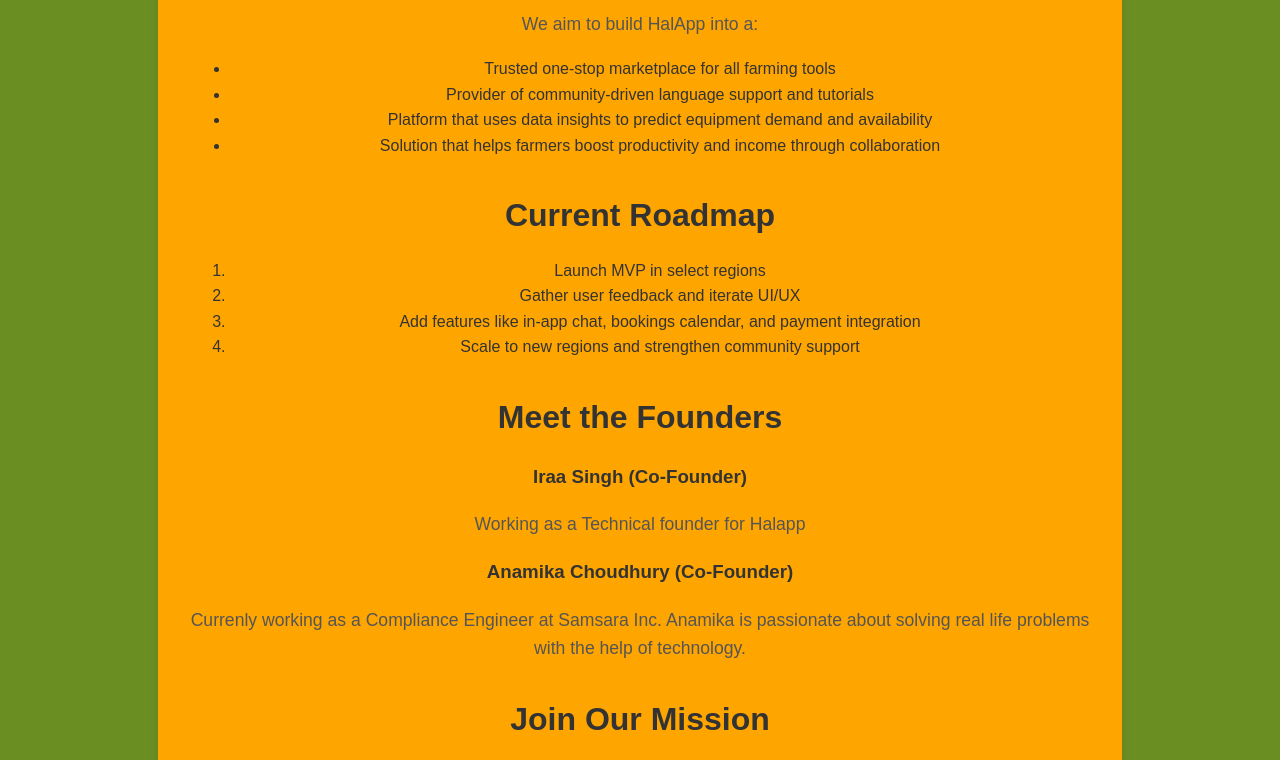
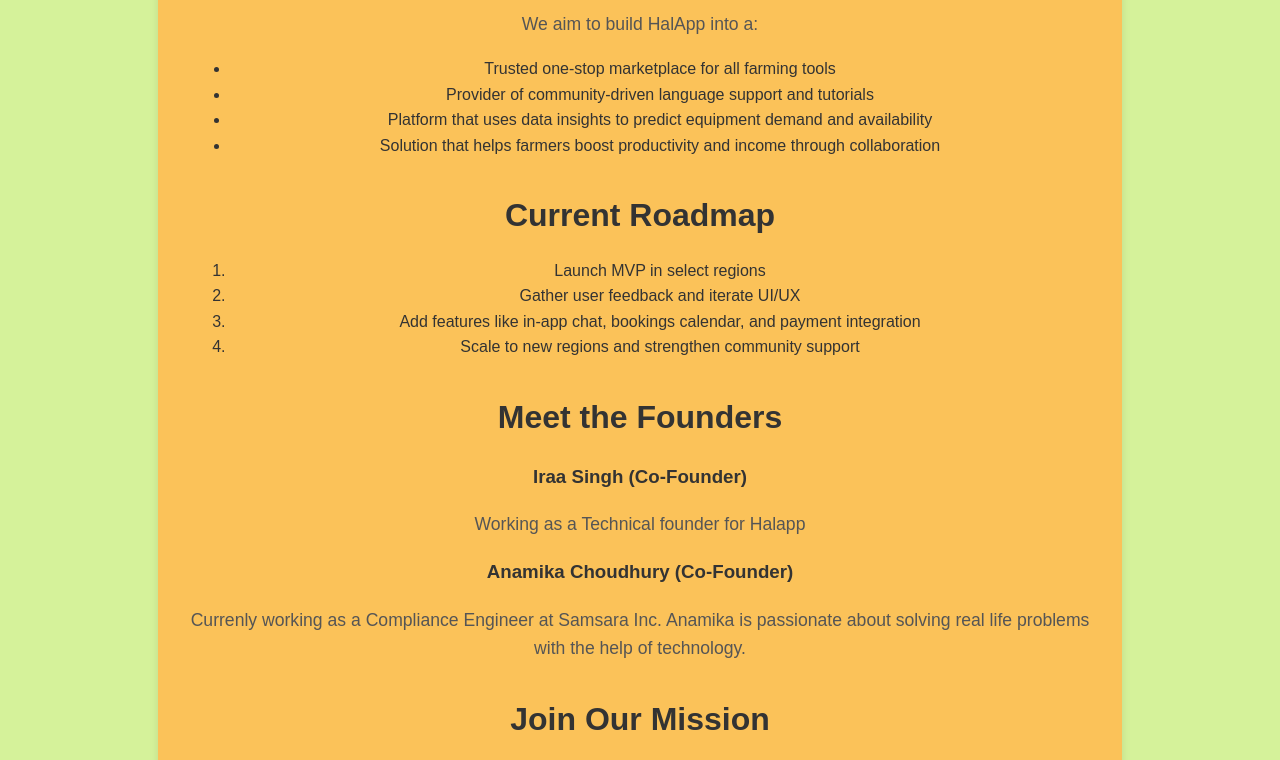
Before and after one commit to iraasingh/iraa-portfolio, a plain HTML site: page halapp.html in a window 1280 px wide. Shown: the part 574-1334 px from the top of the page. Drawn offline with Linux system fonts and the light colour scheme.

Commit message:
Updated website with latest changes

```diff
--- a/css/style.css
+++ b/css/style.css
@@ -3,7 +3,7 @@ body {
   font-family: 'Arial', sans-serif;
   margin: 0;
   padding: 0;
-  background: olivedrab; /* Light neutral background */
+  background: rgb(213, 242, 154); /* Light neutral background */
   color: #333;
   line-height: 1.6;
 }
@@ -39,7 +39,7 @@ nav a {
 }
 
 nav a:hover {
-  background-color: #f4a261; /* Warm accent color */
+  background-color: #f4b480; /* Warm accent color */
   transform: scale(1.1);
 }
 
@@ -48,7 +48,7 @@ main {
   padding: 2rem;
   max-width: 900px;
   margin: auto;
-  background: orange; /* Orange background for content */
+  background: rgb(251, 194, 89); /* Orange background for content */
   border-radius: 8px;
   box-shadow: 0 4px 8px rgba(0, 0, 0, 0.1);
   animation: slideIn 1s ease-out;
```
